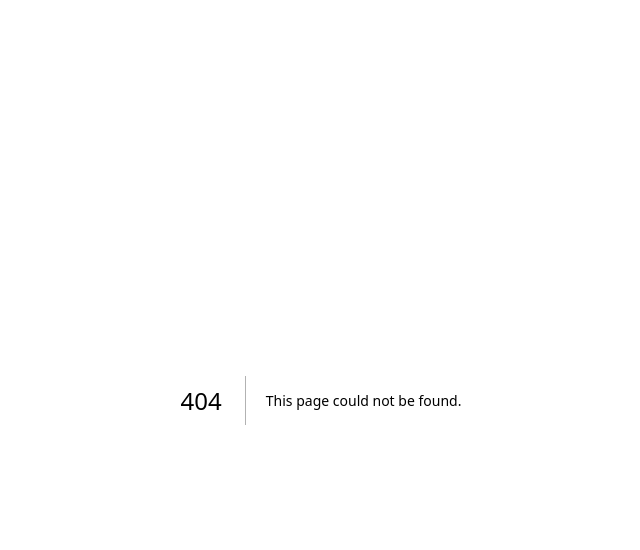
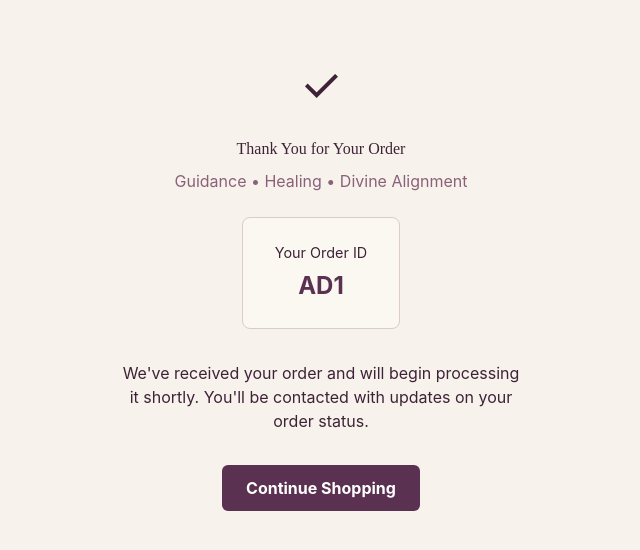
Before and after one commit to chavananand02340-wq/astrodisha-ecommerce, a Next.js app: page /order-confirmation/1 in a window 1280 px wide. Before the commit this address had no page. Shown: the top 550 px of the page, without its empty margins (319-959 px from the left). Built offline with nearby package versions, Linux system fonts and the light colour scheme.

Commit message:
Create page.tsx

```diff
--- /dev/null
+++ b/app/order-confirmation/[orderNumber]/page.tsx
@@ -0,0 +1,76 @@
+"use client";
+
+import { useEffect, useState } from "react";
+import { useParams } from "next/navigation";
+import Link from "next/link";
+
+export default function OrderConfirmationPage() {
+  const params = useParams();
+  const orderNumber = params?.orderNumber;
+  const [displayId, setDisplayId] = useState("");
+
+  useEffect(() => {
+    if (orderNumber) {
+      setDisplayId("AD" + orderNumber);
+    }
+  }, [orderNumber]);
+
+  return (
+    <div
+      style={{
+        minHeight: "70vh",
+        display: "flex",
+        flexDirection: "column",
+        alignItems: "center",
+        justifyContent: "center",
+        textAlign: "center",
+        padding: "2rem",
+        fontFamily: "Inter, sans-serif",
+      }}
+    >
+      <div style={{ fontSize: "3rem", marginBottom: "1rem" }}>✓</div>
+      <h1 style={{ fontFamily: "Playfair Display, serif", color: "#3E2237", marginBottom: "0.5rem" }}>
+        Thank You for Your Order
+      </h1>
+      <p style={{ color: "#8A607A", marginBottom: "1.5rem" }}>
+        Guidance • Healing • Divine Alignment
+      </p>
+
+      <div
+        style={{
+          backgroundColor: "#FBF8F2",
+          border: "1px solid #D9CEC1",
+          borderRadius: "8px",
+          padding: "1.5rem 2rem",
+          marginBottom: "2rem",
+        }}
+      >
+        <p style={{ color: "#3E2237", fontSize: "0.9rem", marginBottom: "0.3rem" }}>
+          Your Order ID
+        </p>
+        <p style={{ color: "#5A3150", fontSize: "1.5rem", fontWeight: "bold" }}>
+          {displayId || "..."}
+        </p>
+      </div>
+
+      <p style={{ color: "#3E2237", maxWidth: "400px", marginBottom: "2rem" }}>
+        We've received your order and will begin processing it shortly. You'll be
+        contacted with updates on your order status.
+      </p>
+
+      <Link
+        href="/"
+        style={{
+          backgroundColor: "#5A3150",
+          color: "#fff",
+          padding: "0.7rem 1.5rem",
+          borderRadius: "6px",
+          textDecoration: "none",
+          fontWeight: "bold",
+        }}
+      >
+        Continue Shopping
+      </Link>
+    </div>
+  );
+      }
```
